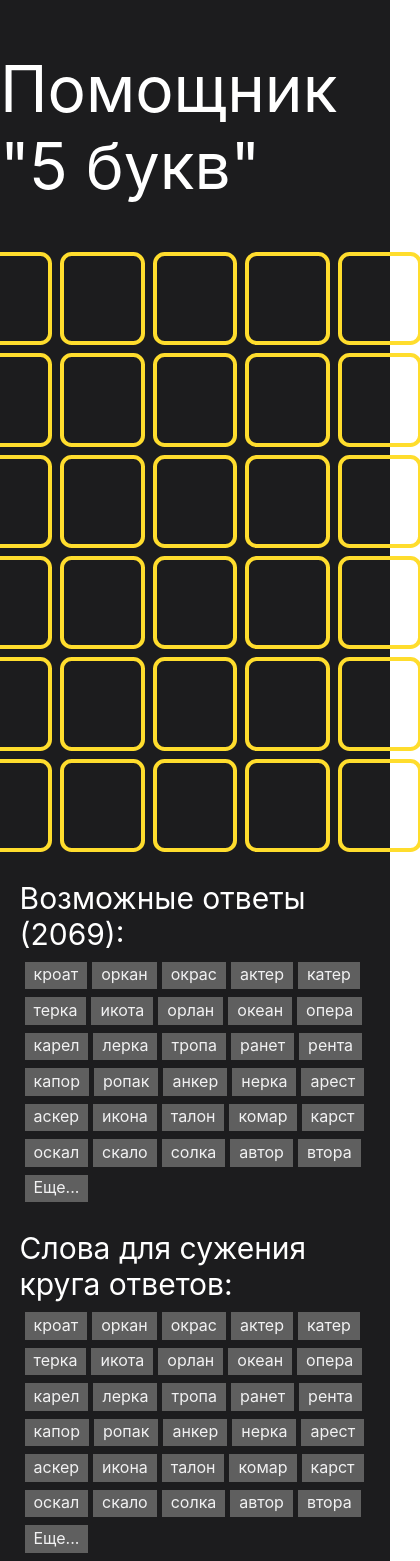
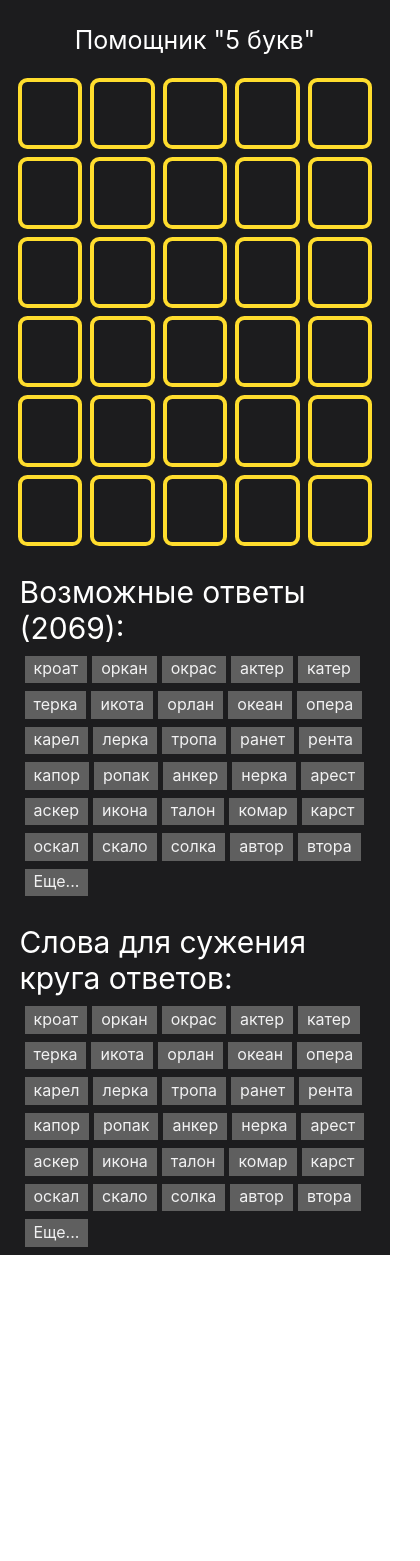
Before and after one commit to lnickersl/5bukv-tinkoff-guesser, a React (Create React App) app: page / in a window 390 px wide. Shown: the whole page, 420 px wide, since content can reach past the window. After the commit the page ends 1255 px from the top, so only its background shows below. Built offline with nearby package versions, Linux system fonts and the light colour scheme.

Commit message:
fix: mobile version responsiveness

```diff
--- a/src/App.module.scss
+++ b/src/App.module.scss
@@ -1,14 +1,62 @@
 .app {
-  background-color: #1c1c1e;
-  min-height: 100vh;
-  display: flex;
-  flex-direction: column;
-  align-items: center;
-  color: white;
+    background-color: #1c1c1e;
+    min-height: 100vh;
+    display: flex;
+    flex-direction: column;
+    color: white;
+    align-items: center;
+}
+
+.game {
+    width: 90%;
+    display: flex;
+    flex-direction: column;
+    align-items: center;
+}
+
+.title {
+    margin-top: 25px;
+    margin-bottom: 25px;
+    font-size: 25px;
+
+    @media screen and (min-width: 400px) {
+        margin-top: 38px;
+        margin-bottom: 38px;
+        font-size: 38px;
+    }
+
+    @media screen and (min-width: 800px) {
+        margin-top: 50px;
+        margin-bottom: 50px;
+        font-size: 50px;
+    }
 }
 
 .field {
-    width: 450px;
+    max-width: 450px;
+    display: flex;
+    flex-flow: column;
+    gap: 12px;
+    flex-wrap: nowrap;
+
+    width: 100%;
+    flex: 1;
+}
+
+.word {
+    display: flex;
+    flex-flow: row;
+    gap: 12px;
+    flex-wrap: nowrap;
+    flex: 1;
+}
+
+.letterBoxLabel {
+    display: flex;
+    align-items: center;
+    justify-content: center;
+    flex: 1;
+    aspect-ratio: 9 / 10;
 }
 
 .letterInput {
@@ -17,14 +65,6 @@
     position: absolute;
     opacity: 0;
     pointer-events: none;
-}
-
-.letterBoxLabel {
-    display: flex;
-    align-items: center;
-    justify-content: center;
-    flex: 1;
-    aspect-ratio: 10 / 9;
 }
 
 .letterBox {
@@ -38,12 +78,21 @@
 
     user-select: none;
     cursor: pointer;
-    font-size: 4em;
     color: #f1f1f2;
     background: #5f5f5f;
 
     outline: 0 solid #ffdd2d;
     outline-offset: -2px;
+
+    font-size: 2em;
+
+    @media screen and (min-width: 280px) {
+        font-size: 3em;
+    }
+
+    @media screen and (min-width: 450px) {
+        font-size: 4em;
+    }
 
     &:hover {
         filter: brightness(0.85);
@@ -75,6 +124,17 @@
     }
 }
 
+.solution {
+    align-self: start;
+    margin-top: 10px;
+    // width: 90%;
+    // margin-left: 5%;
+    // margin-right: 5%;
+    display: flex;
+    flex-flow: column;
+    flex: 1;
+}
+
 .solutionWord {
     cursor: pointer;
     font-size: 16px;
--- a/src/App.tsx
+++ b/src/App.tsx
@@ -40,10 +40,7 @@ function App() {
         if (solver.dictionary.length !== 0) return;
 
         const loadDictionary = async () => {
-
-            const text = await fetch('./russian-5-letter-nouns.txt').then((res) => res.text());
-
-            solver.setDictionary(text.split('\r\n'));
+            await solver.loadDictionary();
 
             setIsLoading(false);
         };
@@ -203,16 +200,15 @@ function App() {
 
     return (
         <div className={style.app} onKeyDown={handleKeyDown} onClick={handleClick}>
-            <header style={{ marginTop: '50px', marginBottom: '50px'}}>
-                <div style={{ fontSize: '4em' }}>Помощник "5 букв"</div>
+            <div className={style.game}>
+                <header className={style.title}>
+                    <div>Помощник "5 букв"</div>
                 </header>
                 <div className={style.field}>
-                <div style={{display: 'flex', flexFlow: 'column', gap: 12, flexWrap: "nowrap"}}>
                     {words.map((word, wordIndex) => <Word key={wordIndex} onInput={onInput(wordIndex)} setActive={makeActive(wordIndex)} moveActive={moveActive} isActive={isActive(wordIndex)} word={word} />)}
                 </div>
-            </div>
                 { isLoading ? (<div>{'Загрузка...'}</div>) : (
-                <div style={{ alignSelf: 'start', marginLeft: '5%', marginRight: '5%', marginTop: '10px'}}>
+                    <div className={style.solution}>
                         <Suggestions
                             title={`Возможные ответы (${answers.total}):`}
                             emptyMsg = {'Варианты слов не найдены'}
@@ -223,7 +219,7 @@ function App() {
                         />
                         <Suggestions
                             title={'Слова для сужения круга ответов:'}
-                        emptyMsg = {''}
+                            emptyMsg = {'1'}
                             loadMore={addHelpersLimit}
                             selectSuggestion={handleSelectSuggestion}
                             suggestions={helpers.results}
@@ -232,6 +228,7 @@ function App() {
                     </div>
                 )}
             </div>
+        </div>
     );
 }
 
--- a/src/components/LetterInput.tsx
+++ b/src/components/LetterInput.tsx
@@ -51,10 +51,11 @@ const LetterInput: FC<Props> = ({
 
         event.currentTarget.value = inputLetter;
 
+        moveActive([0, 1]);
+
         if (letter.value === inputLetter) return;
 
         onInput({ value: inputLetter, state: ELetterState.WRONG });
-        moveActive([0, 1]);
     }, [onInput, moveActive, letter]);
 
     const handleContextMenu = useCallback((event: React.MouseEvent) => {
--- a/src/components/Suggestions.tsx
+++ b/src/components/Suggestions.tsx
@@ -24,14 +24,16 @@ const Suggestions: FC<Props> = ({
     };
 
     return (
-            <div style={{maxWidth: '100%'}}>
+            <div>
                 <div style={{ fontSize: '30px', marginTop: '20px'}}>{ suggestions.length > 0 ? title : emptyMsg}</div>
-                { suggestions.length > 0 &&
-                    <div style={{ marginTop: '10px', display: 'flex', flexFlow: 'wrap', maxWidth: '100%'}}>
-                        {suggestions.map((suggestion, index) => <SuggestedWord key={index} onClick={stopPropagation(selectSuggestion(suggestion.toUpperCase()))} word={suggestion} />)}
-                        {overflows && <SuggestedWord onClick={stopPropagation(loadMore)} word={'Еще...'} />}
-                    </div>
+                <div style={{ marginTop: '10px', display: 'flex', flexFlow: 'wrap'}}>
+                { suggestions.length > 0 ?
+                    [
+                        ...suggestions.map((suggestion, index) => <SuggestedWord key={index} onClick={stopPropagation(selectSuggestion(suggestion.toUpperCase()))} word={suggestion} />),
+                        overflows && <SuggestedWord onClick={stopPropagation(loadMore)} word={'Еще...'} />
+                    ] : [<span style={{ marginLeft: '5px' }}>1</span>]
                 }
+                </div>
             </div>
     );
 };
--- a/src/components/Word.tsx
+++ b/src/components/Word.tsx
@@ -1,6 +1,7 @@
 import {FC} from 'react';
 import LetterInput from './LetterInput';
 import {TCoords, TLetter, TWord} from '../types';
+import style from '../App.module.scss';
 
 type Props = {
     onInput: (letterIndex: number) => (input: Partial<TLetter>) => void,
@@ -18,7 +19,7 @@ const Word: FC<Props> = ({
     isActive,
 }) => {
     return (
-        <div style={{display: 'flex', flexFlow: 'row', gap: 12, flexWrap: "nowrap"}}>
+        <div className={style.word}>
             {word.letters.map((letter, letterIndex) => {
                 return <LetterInput key={letterIndex} onInput={onInput(letterIndex)} setActive={setActive(letterIndex)} moveActive={moveActive} isActive={isActive(letterIndex)} letter={letter} />
             })}
--- a/src/helpers/WordSolver.ts
+++ b/src/helpers/WordSolver.ts
@@ -10,10 +10,16 @@ export class WordSolver {
 
     public dictionary: string[] = [];
 
-    public setDictionary(dictionary: string[]) {
+    public async loadDictionary() {
         if (this.dictionary.length !== 0) return;
 
-        this.dictionary = dictionary;
+        const text = await this.fetchDictionary();
+
+        this.dictionary = text.split('\r\n');
+    }
+
+    private fetchDictionary() {
+        return fetch(process.env.PUBLIC_URL + '/russian-5-letter-nouns.txt').then((res) => res.text());
     }
 
     public setInputWords(words: TWord[]) {
```
Lines whose indentation alone changed are shown as unchanged.
